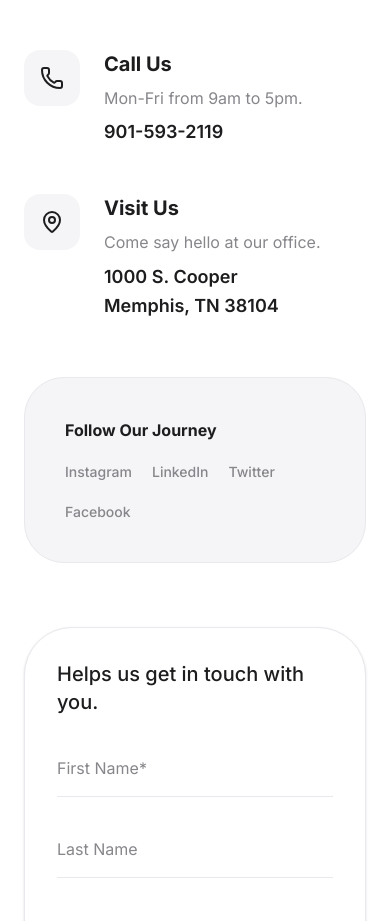
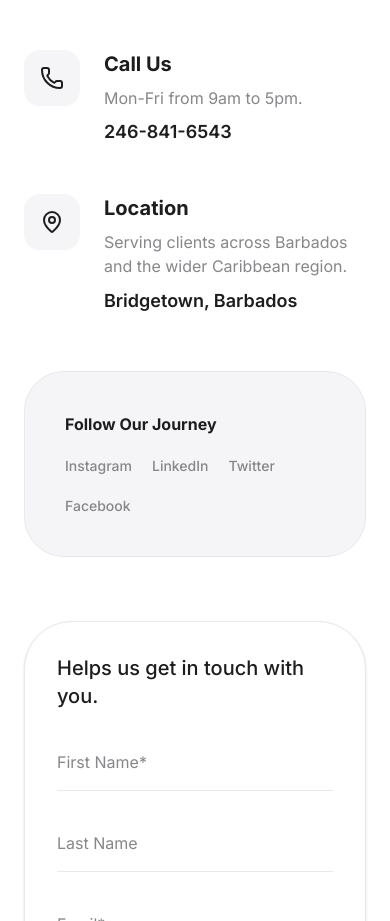
Before and after one commit to recoalleyne-cpu/apex-digital-consultants--1-, a React (Vite) app: page /contact in a window 390 px wide. Shown: the part 969-1890 px from the top of the page. Built offline with nearby package versions, Linux system fonts and the light colour scheme; a web font is replaced by a local one.

Commit message:
Update contact page regional location copy and phone number

```diff
--- a/src/pages/Contact.tsx
+++ b/src/pages/Contact.tsx
@@ -63,10 +63,10 @@ export const Contact = () => {
                     <h4 className="text-xl font-bold mb-2">Call Us</h4>
                     <p className="text-apple-gray-300 mb-2">Mon-Fri from 9am to 5pm.</p>
                     <a
-                      href="tel:9015932119"
+                      href="tel:2468416543"
                       className="text-lg font-semibold hover:text-apex-yellow transition-colors"
                     >
-                      901-593-2119
+                      246-841-6543
                     </a>
                   </div>
                 </div>
@@ -77,12 +77,10 @@ export const Contact = () => {
                   </div>
 
                   <div>
-                    <h4 className="text-xl font-bold mb-2">Visit Us</h4>
-                    <p className="text-apple-gray-300 mb-2">Come say hello at our office.</p>
+                    <h4 className="text-xl font-bold mb-2">Location</h4>
+                    <p className="text-apple-gray-300 mb-2">Serving clients across Barbados and the wider Caribbean region.</p>
                     <p className="text-lg font-semibold leading-relaxed">
-                      1000 S. Cooper
-                      <br />
-                      Memphis, TN 38104
+                      Bridgetown, Barbados
                     </p>
                   </div>
                 </div>
```
